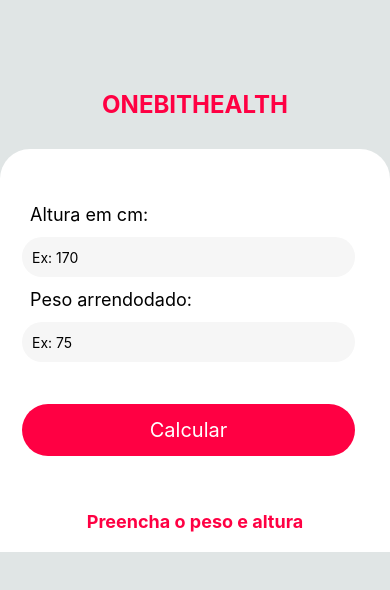
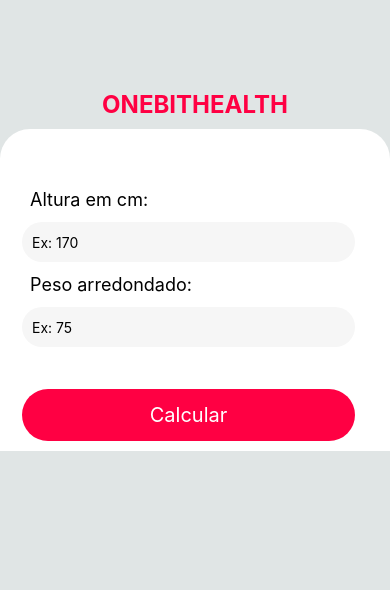
Before and after one commit to juliabrauber/APP-React-Native, a React Native app: screen / in a window 390 px wide. Shown: the top 590 px of the page. Built offline with nearby package versions, Linux system fonts and the light colour scheme.

Commit message:
quarto commit

```diff
--- a/src/components/Form/ResultImc/index.js
+++ b/src/components/Form/ResultImc/index.js
@@ -13,14 +13,12 @@
       return (
         <View style={styles.contextImc}>
           <View style={styles.boxShareButton}>
-            {props.ResultImc != null ? (
-              <TouchableOpacity  onPress={onShare} style={styles.shared}>
-                <Text style={styles.shareText}>Share</Text>
+           <Text style={styles.Information}>{props.messageResultImc}</Text>
+           <Text style={styles.numberImc}>{props.ResultImc}</Text>
+              <TouchableOpacity onPress={onShare} style={styles.shared}>
+              <Text style={styles.shareText}>Share</Text>
               </TouchableOpacity>
-            ) : null}
           </View>
-          <Text style={styles.Information}>{props.messageResultImc}</Text>
-          <Text style={styles.numberImc}>{props.ResultImc}</Text>
         </View>
       );
 }
--- a/src/components/Form/index.js
+++ b/src/components/Form/index.js
@@ -1,5 +1,5 @@
 import React, { useState } from "react";
-import { Pressable, Keyboard, Text, TextInput, View, TouchableOpacity, Vibration } from "react-native";
+import {Platform, Pressable, Keyboard, KeyboardAvoidingView, Text, TextInput, View, TouchableOpacity, Vibration } from "react-native";
 import ResultImc from "./ResultImc";
 import styles from "./style";
 
@@ -45,9 +45,13 @@
   }
 
   return (
-    <Pressable onPress={Keyboard.dismiss} style={styles.formContext}>
-      <View style={styles.form}>
-
+    <KeyboardAvoidingView
+      behavior={Platform.OS === 'ios' ? 'padding' : 'height'}
+      style={styles.formContext}
+    >
+      <View style={styles.formContext}>
+        {imc === null ? (
+          <Pressable onPress={Keyboard.dismiss} style={styles.form}>
             <Text style={styles.formLabel}>Altura em cm:</Text>
             <Text style={styles.errorMessage}>{errorMessage}</Text>
             <TextInput
@@ -59,7 +63,7 @@
               returnKeyType="done"
             />
 
-        <Text style={styles.formLabel}>Peso arrendodado: </Text>
+            <Text style={styles.formLabel}>Peso arredondado: </Text>
             <Text style={styles.errorMessage}>{errorMessage}</Text>
             <TextInput
               style={styles.input}
@@ -69,15 +73,25 @@
               keyboardType="numeric"
               returnKeyType="done"
             />
-
-        <TouchableOpacity style={styles.buttonCalculator} onPress={() => validationImc()}>
+            <TouchableOpacity
+              style={styles.buttonCalculator}
+              onPress={() => validationImc()}
+            >
               <Text style={styles.textButtonCalculator}>{textButton}</Text>
             </TouchableOpacity>
-
-
+          </Pressable>
+        ) : (
+          <View style={styles.exhibitionResultImc}>
+            <ResultImc messageResultImc={messageImc} ResultImc={imc} />
+            <TouchableOpacity
+              style={styles.buttonCalculator}
+              onPress={() => validationImc()}
+            >
+              <Text style={styles.textButtonCalculator}>{textButton}</Text>
+            </TouchableOpacity>
           </View>
-
-      <ResultImc messageResultImc={messageImc} ResultImc={imc} />
-    </Pressable>
+        )}
+      </View>
+    </KeyboardAvoidingView>
   );
 }
--- a/src/components/Form/style.js
+++ b/src/components/Form/style.js
@@ -4,25 +4,25 @@
   formContext: {
     width:"100%",
     height:"100%",
-    justifyContent:"space-around",
     bottom: 0,
     backgroundColor:"#ffffff",
     alignItems: "center",
     borderTopLeftRadius:30,
     borderTopRightRadius:30,
     paddingTop:15,
-    marginTop:20,
+
     },
     form:{
         width:"100%",
         height:"auto",
-        marginTop:30,
+        marginTop:20,
         padding: 10,
     },
     formLabel:{
         color:"#000000",
         fontSize:18,
         paddingLeft: 20,
+
     },
     input:{
         width:"90%",
@@ -52,6 +52,10 @@
         color:"red",
         fontWeight:"bold",
         paddingLeft:20,
+    },
+    exhibitionResultImc:{
+        width:"100%",
+        flex:1,
     }
 });
  export default styles
```
Lines whose indentation alone changed are shown as unchanged.
